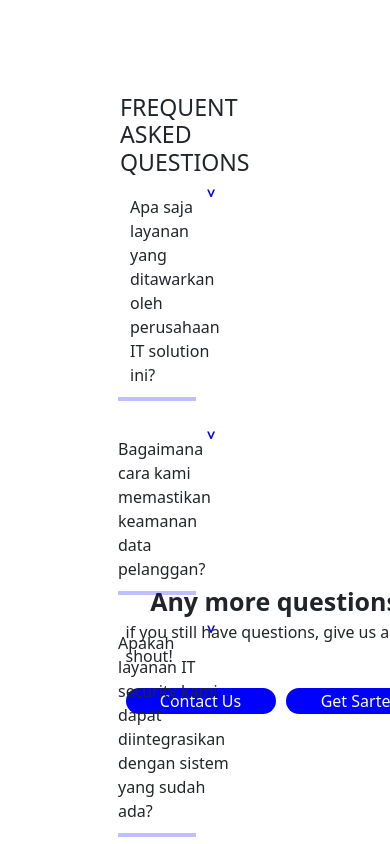
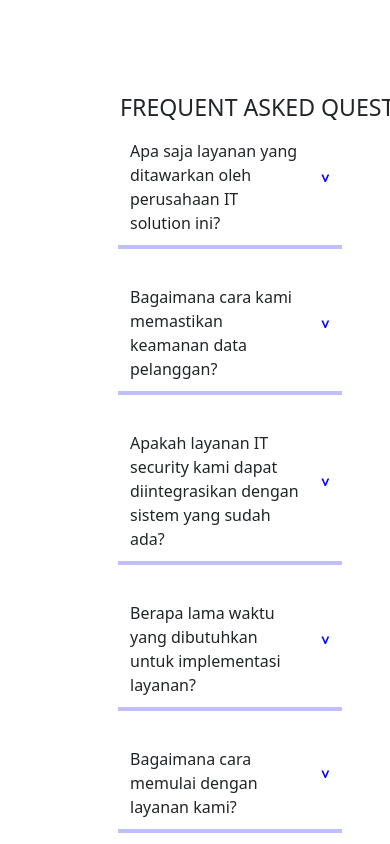
Before and after one commit to DavidDimasPatty/PortofolioFL2, a React (Create React App) app: page / in a window 390 px wide. Shown: the part 2840-3684 px from the top of the page. Built offline with nearby package versions, Linux system fonts and the light colour scheme; a web font is replaced by a local one.

Commit message:
faq responsive

```diff
--- a/src/assets/style/FAQ.css
+++ b/src/assets/style/FAQ.css
@@ -1,9 +1,6 @@
-.wrapFAQ {
-    width: 100% !important;
-}
+
 
 .wrapRowFAQ {
-    width: 100% !important;
     margin-bottom: 100px;
 }
 
@@ -51,78 +48,64 @@
 .questionFAQ {
     position: relative;
     z-index: 100;
+    width: 70%;
 }
 
 .questionFAQ hr {
-    width: 70%;
     background-color: blue;
     height: 4px;
     margin-top: 10px;
+    width: 100%;
 }
 
 .downArrow1 {
-    width: 20px;
-    position: absolute;
-    left: 66%;
-    top: -15px;
     color: blue;
     font-weight: bolder;
     font-size: 30px;
     cursor: pointer;
     transform: rotate(0deg);
     transition: transform 0.2s ease;
+    margin-left: 20px;
 }
 
 .downArrow2 {
-    width: 20px;
-    position: absolute;
-    left: 66%;
-    top: -15px;
     color: blue;
     font-weight: bolder;
     font-size: 30px;
     cursor: pointer;
     transform: rotate(0deg);
     transition: transform 0.2s ease;
+    margin-left: 20px;
 }
 
 .downArrow3 {
-    width: 20px;
-    position: absolute;
-    left: 66%;
-    top: -15px;
     color: blue;
     font-weight: bolder;
     font-size: 30px;
     cursor: pointer;
     transform: rotate(0deg);
     transition: transform 0.2s ease;
+    margin-left: 20px;
 }
 
 .downArrow4 {
-    width: 20px;
-    position: absolute;
-    left: 66%;
-    top: -15px;
     color: blue;
     font-weight: bolder;
     font-size: 30px;
     cursor: pointer;
     transform: rotate(0deg);
     transition: transform 0.2s ease;
+    margin-left: 20px;
 }
 
 .downArrow5 {
-    width: 20px;
-    position: absolute;
-    left: 66%;
-    top: -15px;
     color: blue;
     font-weight: bolder;
     font-size: 30px;
     cursor: pointer;
     transform: rotate(0deg);
     transition: transform 0.2s ease;
+    margin-left: 20px;
 }
 
 .question1.active {
@@ -195,11 +178,11 @@
     border-radius: 20px;
 }
 
-.wrapButtonFAQRight{
+.wrapButtonFAQRight {
     margin-top: 20px;
 }
 
-.anyFAQ{
+.anyFAQ {
     font-size: 25px;
     font-weight: bold;
 }
--- a/src/components/FAQ.js
+++ b/src/components/FAQ.js
@@ -49,9 +49,8 @@ const FAQ = () => {
     }
 
     return (
-        <div className="col wrapFAQ">
         <div className="row wrapRowFAQ">
-                <div className="col-6 d-flex justify-content-center align-items-center">
+            <div className="col-12 col-md-6 d-flex justify-content-center align-items-center">
                 <div className="col wrappperQuestions">
                     <div className="col">
                         <div><h3>FREQUENT ASKED QUESTIONS</h3></div>
@@ -60,8 +59,10 @@ const FAQ = () => {
                     <div className="col">
                         <div className="row wrapQuestions">
                             <div className="row questionFAQ" onClick={clickQuestion1}>
-                                    <div>Apa saja layanan yang ditawarkan oleh perusahaan IT solution ini?</div>
+                                <div className="col d-flex justify-content-start align-items-center">
+                                    <div className="col">Apa saja layanan yang ditawarkan oleh perusahaan IT solution ini? </div>
                                     <div className={`downArrow1 ${question1 ? "active" : ""}`}>˅</div>
+                                </div>
                                 <hr />
                             </div>
                             <div className={`row question1 ${question1 ? "active" : ""}`}>
@@ -75,8 +76,10 @@ const FAQ = () => {
 
                         <div className="row wrapQuestions">
                             <div className="row questionFAQ" onClick={clickQuestion2}>
-                                    Bagaimana cara kami memastikan keamanan data pelanggan?
+                                <div className="col d-flex justify-content-start align-items-center">
+                                    <div className="col">Bagaimana cara kami memastikan keamanan data pelanggan?</div>
                                     <div className={`downArrow2 ${question2 ? "active" : ""}`}>˅</div>
+                                </div>
                                 <hr />
                             </div>
                             <div className={`row question2 ${question2 ? "active" : ""}`}>
@@ -90,8 +93,10 @@ const FAQ = () => {
 
                         <div className="row wrapQuestions">
                             <div className="row questionFAQ" onClick={clickQuestion3}>
-                                    Apakah layanan IT security kami dapat diintegrasikan dengan sistem yang sudah ada?
+                                <div className="col d-flex justify-content-start align-items-center">
+                                    <div className="col">Apakah layanan IT security kami dapat diintegrasikan dengan sistem yang sudah ada?</div>
                                     <div className={`downArrow3 ${question3 ? "active" : ""}`}>˅</div>
+                                </div>
                                 <hr />
                             </div>
                             <div className={`row question3 ${question3 ? "active" : ""}`}>
@@ -105,8 +110,10 @@ const FAQ = () => {
 
                         <div className="row wrapQuestions">
                             <div className="row questionFAQ" onClick={clickQuestion4}>
-                                    Berapa lama waktu yang dibutuhkan untuk implementasi layanan?
+                                <div className="col d-flex justify-content-start align-items-center">
+                                    <div className="col">Berapa lama waktu yang dibutuhkan untuk implementasi layanan?</div>
                                     <div className={`downArrow4 ${question4 ? "active" : ""}`}>˅</div>
+                                </div>
                                 <hr />
                             </div>
                             <div className={`row question4 ${question4 ? "active" : ""}`}>
@@ -120,8 +127,10 @@ const FAQ = () => {
 
                         <div className="row wrapQuestions">
                             <div className="row questionFAQ" onClick={clickQuestion5}>
-                                    Bagaimana cara memulai dengan layanan kami?
+                                <div className="col d-flex justify-content-start align-items-center">
+                                    <div className="col">Bagaimana cara memulai dengan layanan kami?</div>
                                     <div className={`downArrow5 ${question5 ? "active" : ""}`}>˅</div>
+                                </div>
                                 <hr />
                             </div>
                             <div className={`row question5 ${question5 ? "active" : ""}`}>
@@ -137,7 +146,7 @@ const FAQ = () => {
                 </div>
             </div>
 
-                <div className="col-6 d-flex justify-content-center align-items-center">
+            <div className="col-12 col-md-6 d-flex justify-content-center align-items-center">
                 <div className="col">
                     <div className="col d-flex justify-content-center align-items-center anyFAQ">Any more questions?</div>
                     <div className="col d-flex justify-content-center align-items-center"> if you still have questions, give us a shout!</div>
@@ -148,7 +157,6 @@ const FAQ = () => {
                 </div>
             </div>
         </div>
-        </div>
     )
 }
 
--- a/src/components/HowThisWorks.js
+++ b/src/components/HowThisWorks.js
@@ -99,8 +99,8 @@ const HowThisWorks = () => {
                 </div>
             </div>
             <div className="row projectsMore d-flex justify-content-center align-items-center">
-                <div className="col projectsMoreCol">
-                    <div className="row">
+                <div className="row projectsMoreCol">
+                    <div className="col">
                         <div className="moreProjects d-flex justify-content-center align-items-center">
                             <b>More than 50+ clients and 100+ project</b>
                         </div>
```
Lines whose indentation alone changed are shown as unchanged.
